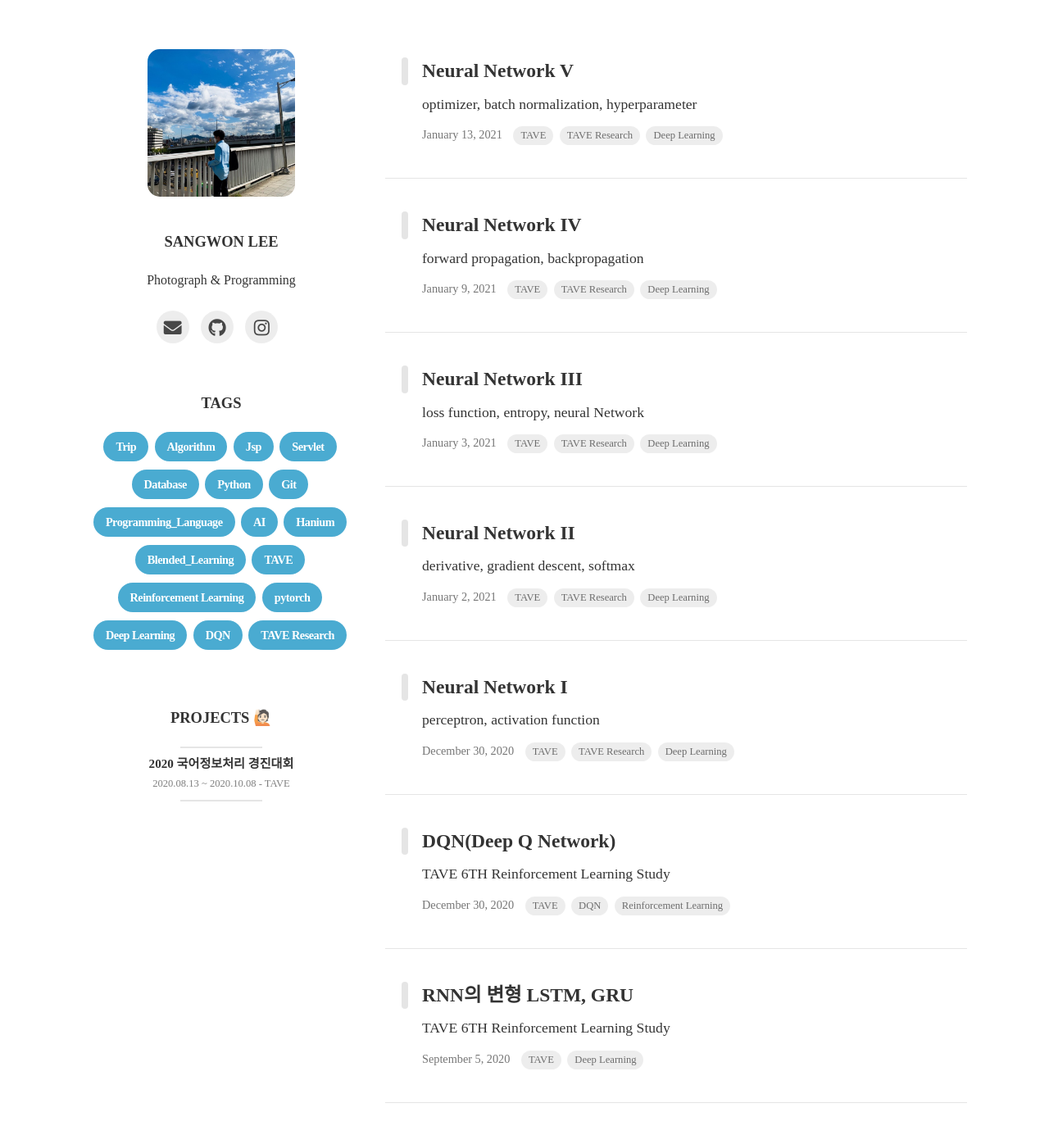
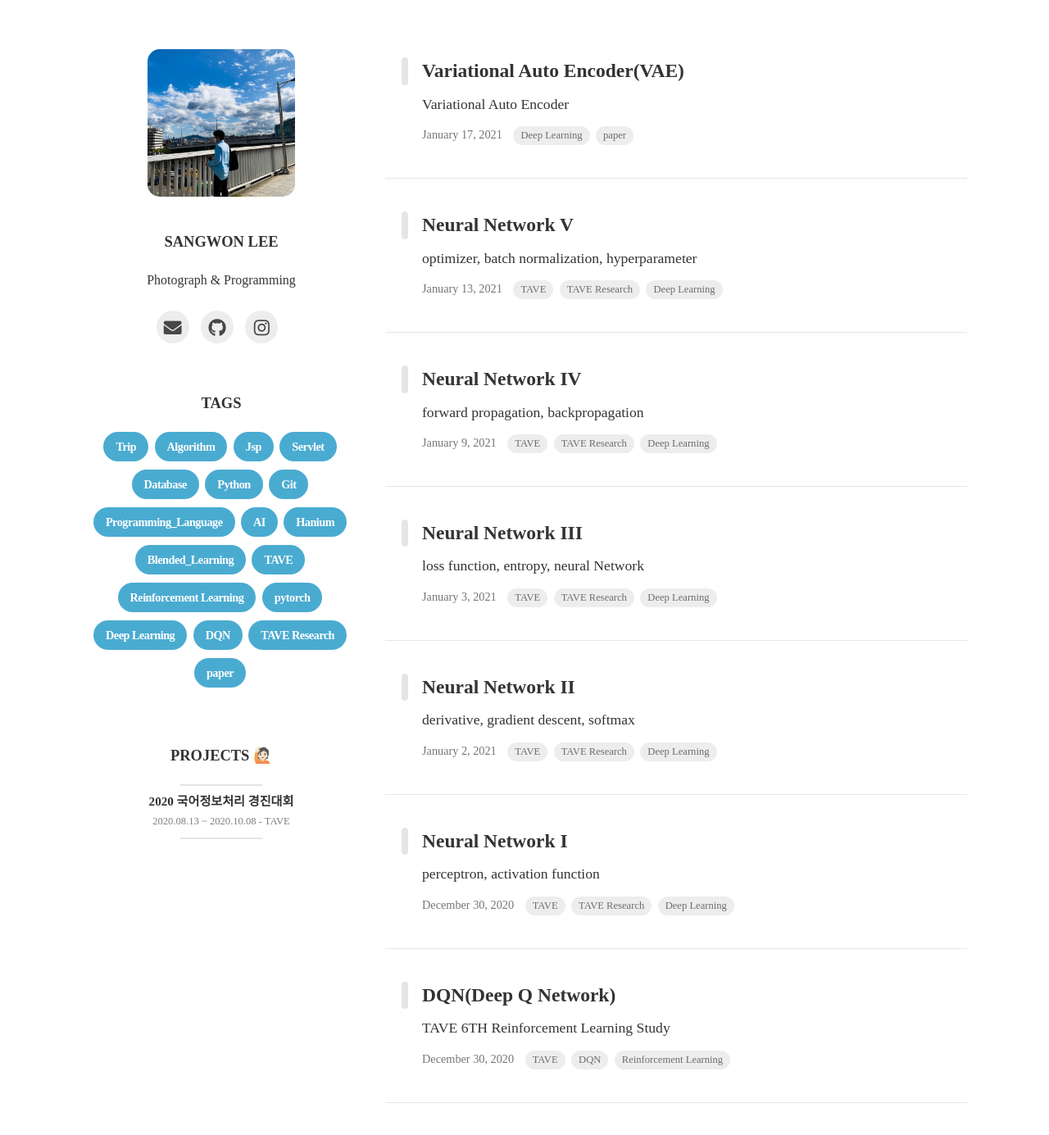
Before and after one commit to Marshmellowon/marshmellowon.github.io, a Jekyll site: the page built from index.html, in a window 1280 px wide and 1400 px high. Shown: the top 1385 px of the window at 82% size. Built offline with Jekyll 4.4.1, drawn with Linux system fonts in a browser that asks for light colours; nearby versions of some CDN libraries; some web fonts are replaced; the list of posts is cut into pages by our own code; some of the changed lines change nothing that is shown.

Commit message:
add post

```diff
--- a/_layouts/default.html
+++ b/_layouts/default.html
@@ -23,7 +23,7 @@
       });
     </script>
     <script type="text/javascript" async
-            src="https://cdn.mathjax.org/mathjax/latest/MathJax.js?config=TeX-MML-AM_CHTML">
+            src="https://cdnjs.cloudflare.com/ajax/libs/mathjax/2.7.1/MathJax.js?config=TeX-MML-AM_CHTML">
     </script>
   <body>
     <div class="container">
--- /dev/null
+++ b/_posts/2021-01-17-graduationPaper1.md
@@ -0,0 +1,128 @@
+---
+layout: post
+title: "Variational Auto Encoder(VAE)"
+subtitle: variational auto encoder
+tags: [Deep Learning, paper]
+author: marshmello
+comments: True
+date: 2021-01-17
+lastmod: 2021-01-17 19:28:00
+sitemap:
+  changefreq: daily
+  priority: 1.0
+use_math: true
+---
+
+# Variational Auto Encoder
+
+- Variational auto encoder 는 Generative model 이다.
+- Training data의 distribution을 근사하는 특징을 가지고 있다.
+
+  ![/assets/img/posts/GraduationPaper/vae/generator.png](/assets/img/posts/GraduationPaper/vae/generator.png)
+
+> z : latent variable
+> x : target data
+
+- **z~p(z) : random variable**
+- **$g_\theta$(.) : Deterministic function parameterized by $\theta$**
+- **x = g(x) : random variable**
+- z vector는 controller 역할을 한다. (ex. 사람 얼굴에 화난 얼굴, 기쁜얼굴, 당황한 얼굴 조절 가능)
+
+---
+
+# Intractable calculation issue
+
+![/assets/img/posts/GraduationPaper/vae/model.png](/assets/img/posts/GraduationPaper/vae/model.png)
+
+- 실선이 generative model 인 $p_\theta(z)p_\theta(x\|z)$이고, 점선은 $q_\theta(z\|x)$를 이용해 근사할 $p_\theta(z\|x)$이다.
+- $p(z\|x)$를 계산하기 위한 $p_\theta(x) = \int_z(p_\theta(x\|z)p_\theta(z)dz$가 모든 z에 대해 적분 할 수 없기때문에 $q_\theta(z\|x)$(입력 x)를 도입하여 계산한다.
+
+## Derivation 1
+
+![/assets/img/posts/GraduationPaper/vae/derivation1.png](/assets/img/posts/GraduationPaper/vae/derivation1.png)
+
+- Concave 함수로 변환하기 위해 log를 씌운다.
+- Jensen's Inequality 를 사용하여 log를 안으로 넣어준다. ($f[E(x)] \ge E[f(x)]$)
+- $q{_\phi}(z\|x)$를 추가해 준다.
+- 최종적으로 정리한 식은 $\log(p(x)$ 보다 작거나 같기 때문에 ELBO(evidence lower bound)라고 한다.
+
+## Derivation 2
+
+![/assets/img/posts/GraduationPaper/vae/derivation2.png](/assets/img/posts/GraduationPaper/vae/derivation2.png)
+
+- 2번째 증명 공식은 $p(x) = p(x)$으로 시작 한다.
+- z에 대한 확률분포의 모든 합이 1인 것을 이용하여 $p(x)$에 곱해준다.
+- 조건부확률의 정의에 따라 $p(x)$를 바꿔준다.
+- 증명 1과 같이 $q_\phi (z\|x)$를 도입한다.
+- 정리된 식의 앞부분은 ELBO와 같고 뒤에 있는 식은 KLD로 나타낼 수 있다.
+- KL을 최소화 하는 $q_\theta(z\|x)$를 찾으면 되지만 $p(z\|x)$를 모르기 때문에 ELBO를 최대화 하는 $\phi$ 값을 찾아야 한다.
+
+---
+
+## LOSS Function
+
+![/assets/img/posts/GraduationPaper/vae/fullmodel.png](/assets/img/posts/GraduationPaper/vae/fullmodel.png)
+
+### Variational Inference ($\phi$)
+
+\begin{align}
+\log(p(x)) \ge E\_{q{\_\phi} (z\|x)} \[ \log (p(x\|z))\] - KL(q\_\phi(z\|x) \|p(z)) = ELBO(\phi)
+\end{align}
+
+### Maximum Likelihood ($\theta$)
+
+\begin{align}
+-{\sum}\_i {\log(p(x_i))} \le -{\sum}\_i \{ E\_{q{\_\phi} (z\|x_i)} \[ \log (p(x_i\|g\_\theta(z)))\] - KL(q\_\phi(z\|x) \|p(z))\}
+\end{align}
+
+### Optimization
+
+\begin{align}
+argmax\_({\phi, \theta}) {\sum}\_i -{E\_{q{\_\phi} (z\|x_i)} \[ \log (p(x_i\|g\_\theta(z)))\] + KL(q\_\phi(z\|x_i) \|p(z))}
+\end{align}
+
+- ELBO를 maximize 하는 $\phi, \theta$를 찾는 것이 목표이다.
+- $q_\theta(z\|x)$는 Encoder이고, $g_\theta(x\|z)$는 Decoder이다.
+- Decoder를 학습시키기위해 Encoder를 도입하였다.
+
+### Regularization (Encoder)
+
+![/assets/img/posts/GraduationPaper/vae/KL.png](/assets/img/posts/GraduationPaper/vae/KL.png)
+
+- $q_\phi (z\|x_i)$는 $N(\mu_i, {\sigma{_i}}^2I)$, $p(z)$는 $N(0,1)$으로 가정한다.
+
+  ![/assets/img/posts/GraduationPaper/vae/regular.png](/assets/img/posts/GraduationPaper/vae/regular.png)
+
+> [두 normal distribution 사이의 KL divergence](https://mr-easy.github.io/2020-04-16-kl-divergence-between-2-gaussian-distributions/)
+
+- Encoder부분의 계산은 위 식처럼 계산 가능하다.
+
+### Reparameterization Trick
+
+![/assets/img/posts/GraduationPaper/vae/reparameterization.png](/assets/img/posts/GraduationPaper/vae/reparameterization.png)
+
+KLD까지 통과를 하고 이제 Decoder 부분으로 넘어가면 되는데 문제가 있다. $q_\theta ()$에서는 sampling을 진행하게 되며, z는 Gaussian distribution이므로 Backpropagation이 불가능하다.
+
+\begin{align}
+z^{i,j} = \mu_i +{\sigma{\_i}}^2 \odot \epsilon
+\end{align}
+
+- Gaussian distribution인 $z^{i,j}$에 약간의 변형을 준다.
+- $\epsilon \sim N(0,I)$이기 때문에 같은 분포지만 Backpropagation이 가능하다.
+
+### Reconstruction Error (Decoder)
+
+![/assets/img/posts/GraduationPaper/vae/decoder.png](/assets/img/posts/GraduationPaper/vae/decoder.png)
+
+![/assets/img/posts/GraduationPaper/vae/reconstruction.png](/assets/img/posts/GraduationPaper/vae/reconstruction.png)
+
+- $L=1$인 경우의 식을 전개하면 아래와 같다.
+
+![/assets/img/posts/GraduationPaper/vae/reconstruction2.png](/assets/img/posts/GraduationPaper/vae/reconstruction2.png)
+
+- 입력 x와 출력 $p_{i,j}$ 사이의 cross-entropy가 되는것을 볼 수 있다.
+
+###### References
+
+> [오토인코더의 모든 것 - 2/3](https://www.youtube.com/watch?v=rNh2CrTFpm4&t=1837s)
+> [ratsgo's blog](https://ratsgo.github.io/generative%20model/2018/01/27/VAE/)
```
Also changed, not shown: assets/img/posts/GraduationPaper/vae/KL.png (added), assets/img/posts/GraduationPaper/vae/decoder.png (added), assets/img/posts/GraduationPaper/vae/derivation1.png (added), assets/img/posts/GraduationPaper/vae/derivation2.png (added), assets/img/posts/GraduationPaper/vae/fullmodel.png (added), assets/img/posts/GraduationPaper/vae/generator.png (added), assets/img/posts/GraduationPaper/vae/model.png (added), assets/img/posts/GraduationPaper/vae/reconstruction.png (added), assets/img/posts/GraduationPaper/vae/reconstruction2.png (added), assets/img/posts/GraduationPaper/vae/regular.png (added), assets/img/posts/GraduationPaper/vae/reparameterization.png (added).
